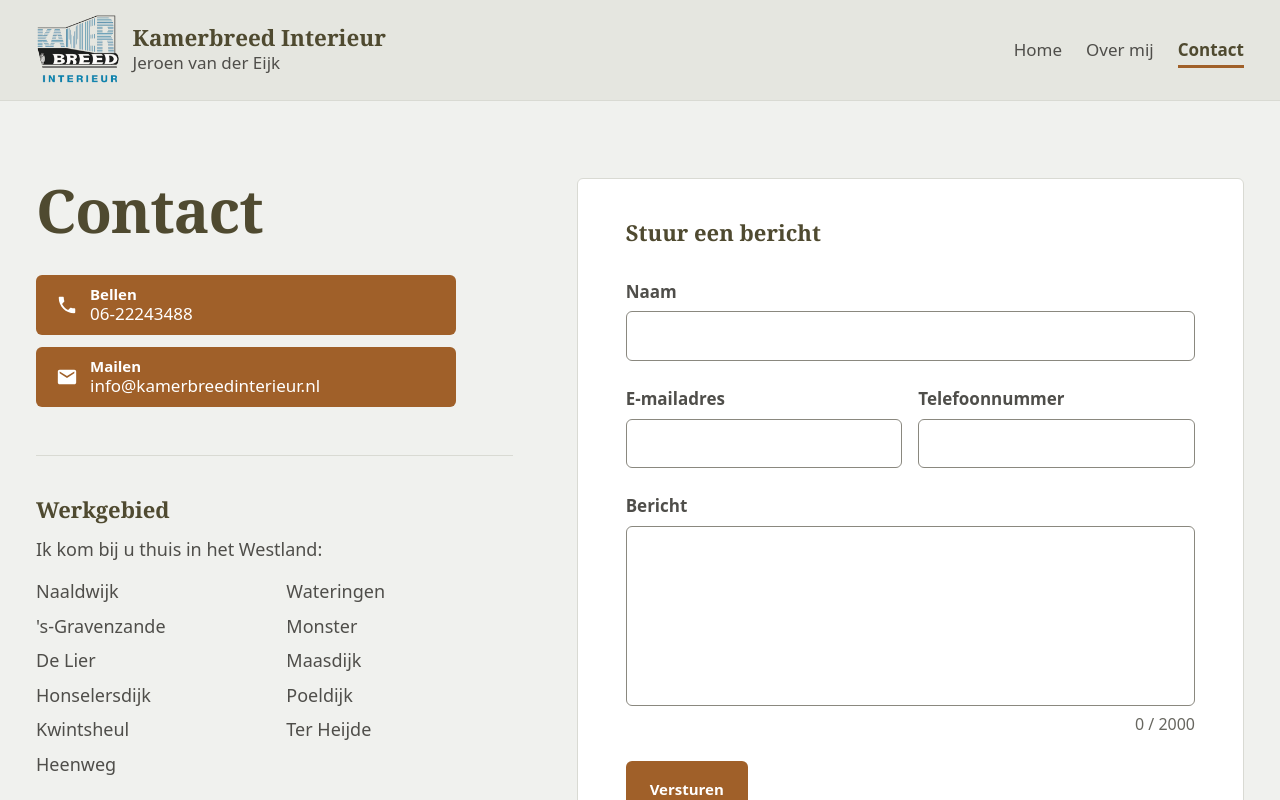
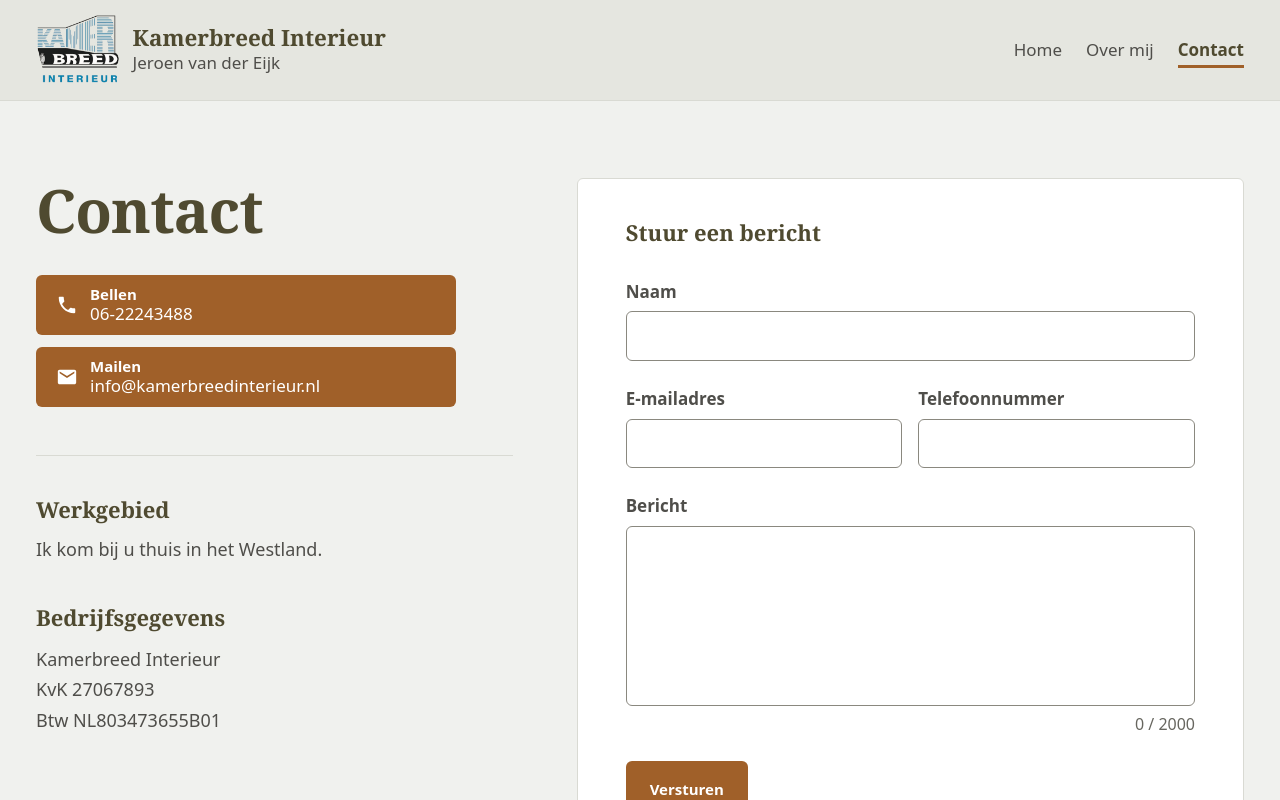
Before and after one commit to Lijcoesh/Kamerbreed-Interieur, a React (Vite) app: page /contact in a window 1280 px wide. Shown: the top 800 px of the page. Built offline with nearby package versions, Linux system fonts and the light colour scheme.

Commit message:
Refactor ServiceArea component and update launch checklist for clarity

```diff
--- a/src/Config/company.ts
+++ b/src/Config/company.ts
@@ -17,21 +17,6 @@ export const emailHref = `mailto:${email}`;
 // Zet hier het nummer in internationale vorm zonder + of spaties ('31622243488') om de knop te tonen.
 export const whatsappNumber: string | null = null;
 
-// Kernen van de gemeente Westland. TODO: laten bevestigen dat hij overal komt.
-export const serviceArea = [
-    'Naaldwijk',
-    'Wateringen',
-    "'s-Gravenzande",
-    'Monster',
-    'De Lier',
-    'Maasdijk',
-    'Honselersdijk',
-    'Poeldijk',
-    'Kwintsheul',
-    'Ter Heijde',
-    'Heenweg',
-];
-
 // Account kamer.breed.interieur (PO, 28-10-2026). Alleen een link, geen ingesloten feed.
 export const instagramUrl: string | null = 'https://www.instagram.com/kamer.breed.interieur/';
 
--- a/src/Modules/Contact/Scenes/Contact/Components/ServiceArea.tsx
+++ b/src/Modules/Contact/Scenes/Contact/Components/ServiceArea.tsx
@@ -1,37 +1,7 @@
 import { Typography } from '@mui/material';
-import { makeStyles } from 'tss-react/mui';
 
-import { region, serviceArea } from 'src/Config/company';
-
-const useStyles = makeStyles()(theme => ({
-    intro: {
-        marginBottom: theme.spacing(1.5),
-    },
-    list: {
-        display: 'grid',
-        gridTemplateColumns: 'repeat(auto-fill, minmax(150px, 1fr))',
-        gap: theme.spacing(0.5, 3),
-        margin: 0,
-        padding: 0,
-        listStyle: 'none',
-        fontSize: '1.125rem',
-        lineHeight: 1.7,
-    },
-}));
+import { region } from 'src/Config/company';
 
 export default function ServiceArea() {
-    const { classes } = useStyles();
-
-    return (
-        <>
-            <Typography variant="body1" className={classes.intro}>
-                Ik kom bij u thuis in het {region}:
-            </Typography>
-            <ul className={classes.list}>
-                {serviceArea.map(place => (
-                    <li key={place}>{place}</li>
-                ))}
-            </ul>
-        </>
-    );
+    return <Typography variant="body1">Ik kom bij u thuis in het {region}.</Typography>;
 }
```
Also changed, not shown: .claude/conventions/launch-checklist.md.
